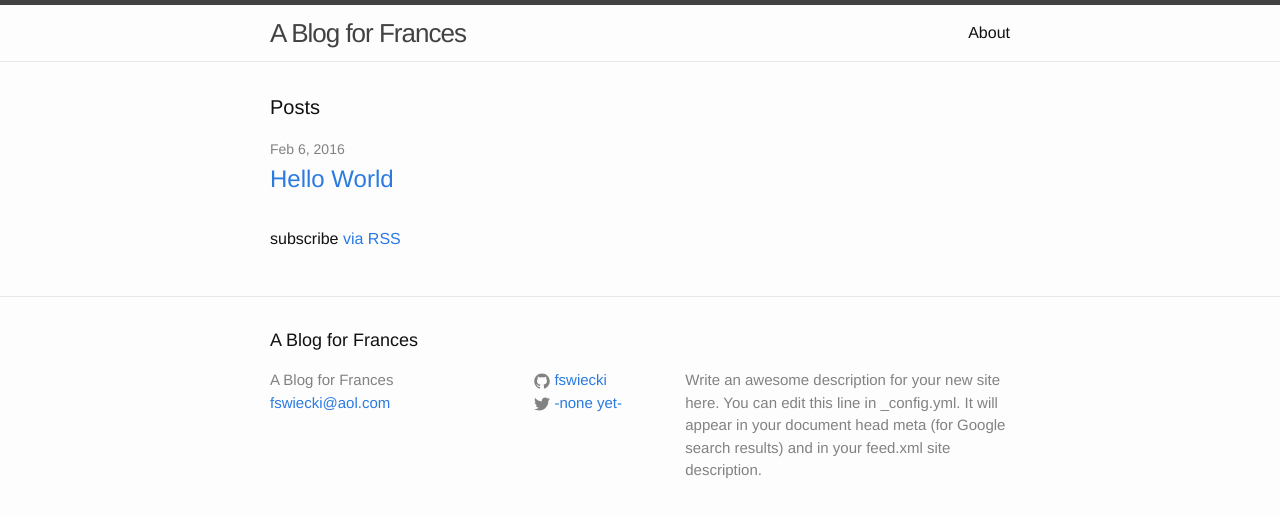
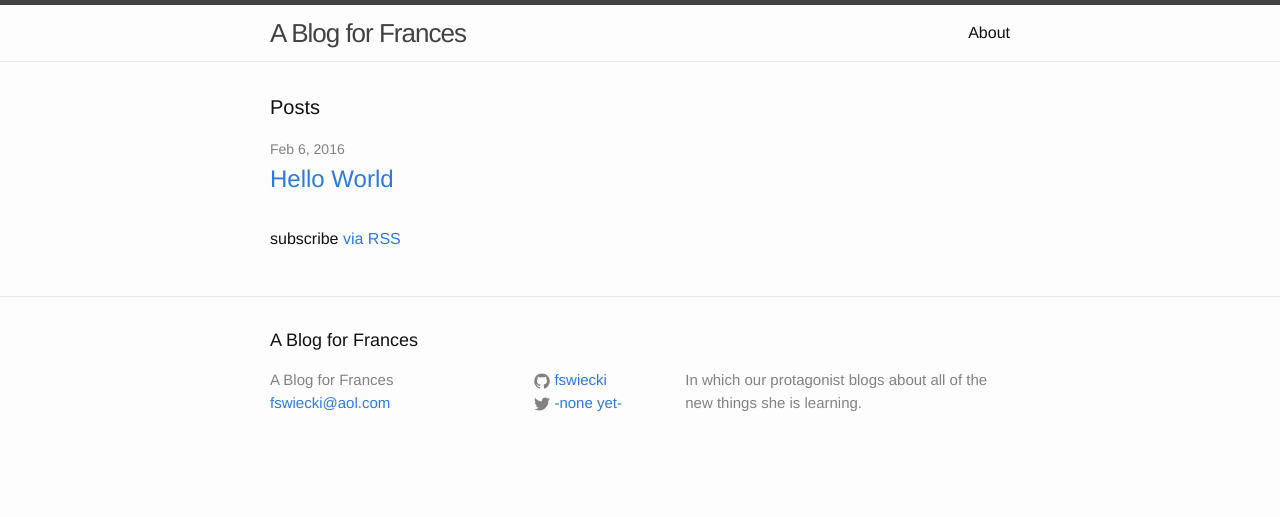
Before and after one commit to fswiecki/fswiecki.github.io, a Jekyll site: the page built from index.html, in a window 1280 px wide. Shown: the top 517 px of the page. Built offline with Jekyll 4.4.1, drawn with Linux system fonts in a browser that asks for light colours.

Commit message:
Update _config.yml
Update config to include a description

```diff
--- a/_config.yml
+++ b/_config.yml
@@ -9,9 +9,7 @@
 title: A Blog for Frances
 email: fswiecki@aol.com
 description: > # this means to ignore newlines until "baseurl:"
-  Write an awesome description for your new site here. You can edit this
-  line in _config.yml. It will appear in your document head meta (for
-  Google search results) and in your feed.xml site description.
+  In which our protagonist blogs about all of the new things she is learning.
 baseurl: "" # the subpath of your site, e.g. /blog
 url: "http://yourdomain.com" # the base hostname & protocol for your site
 twitter_username: -none yet-
```
